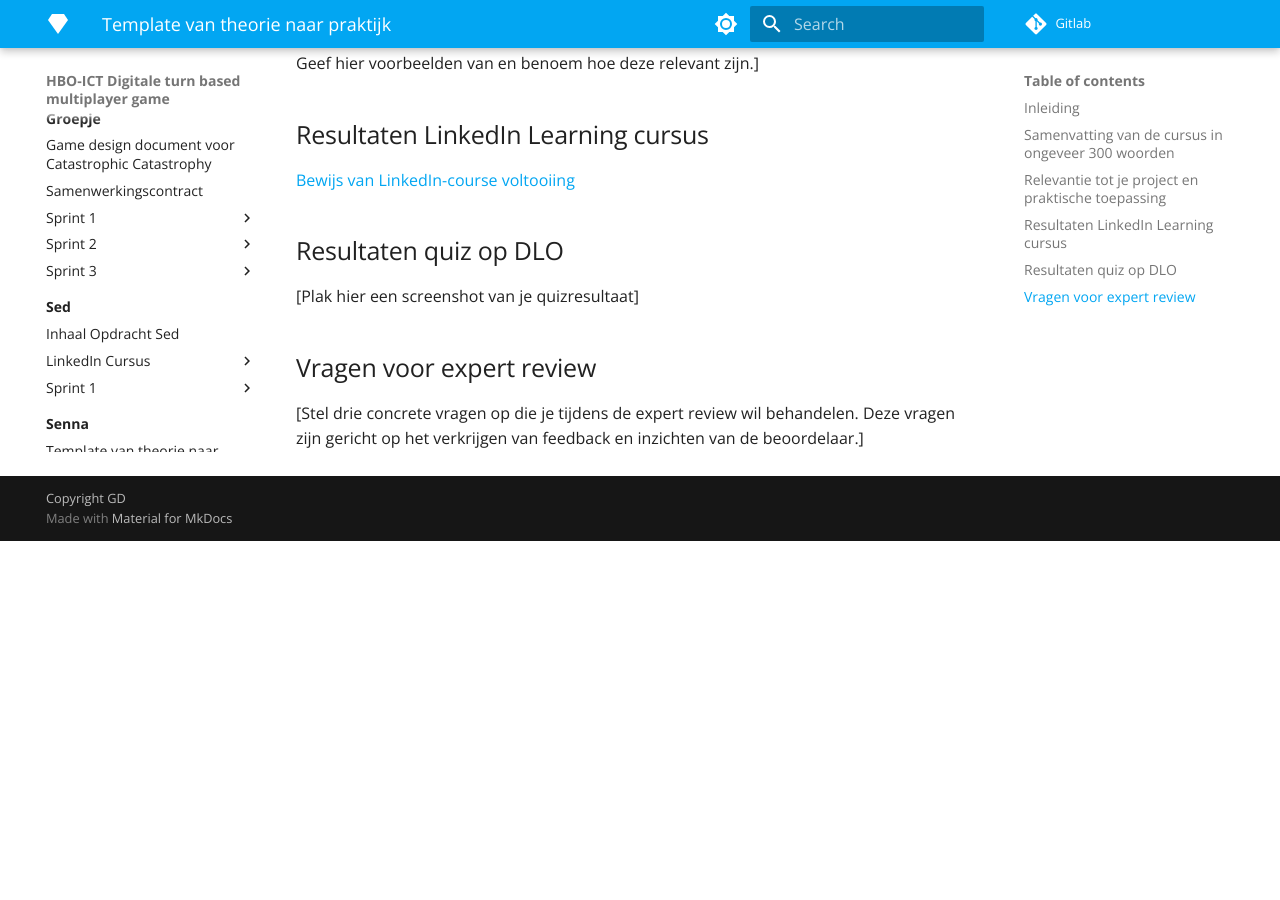
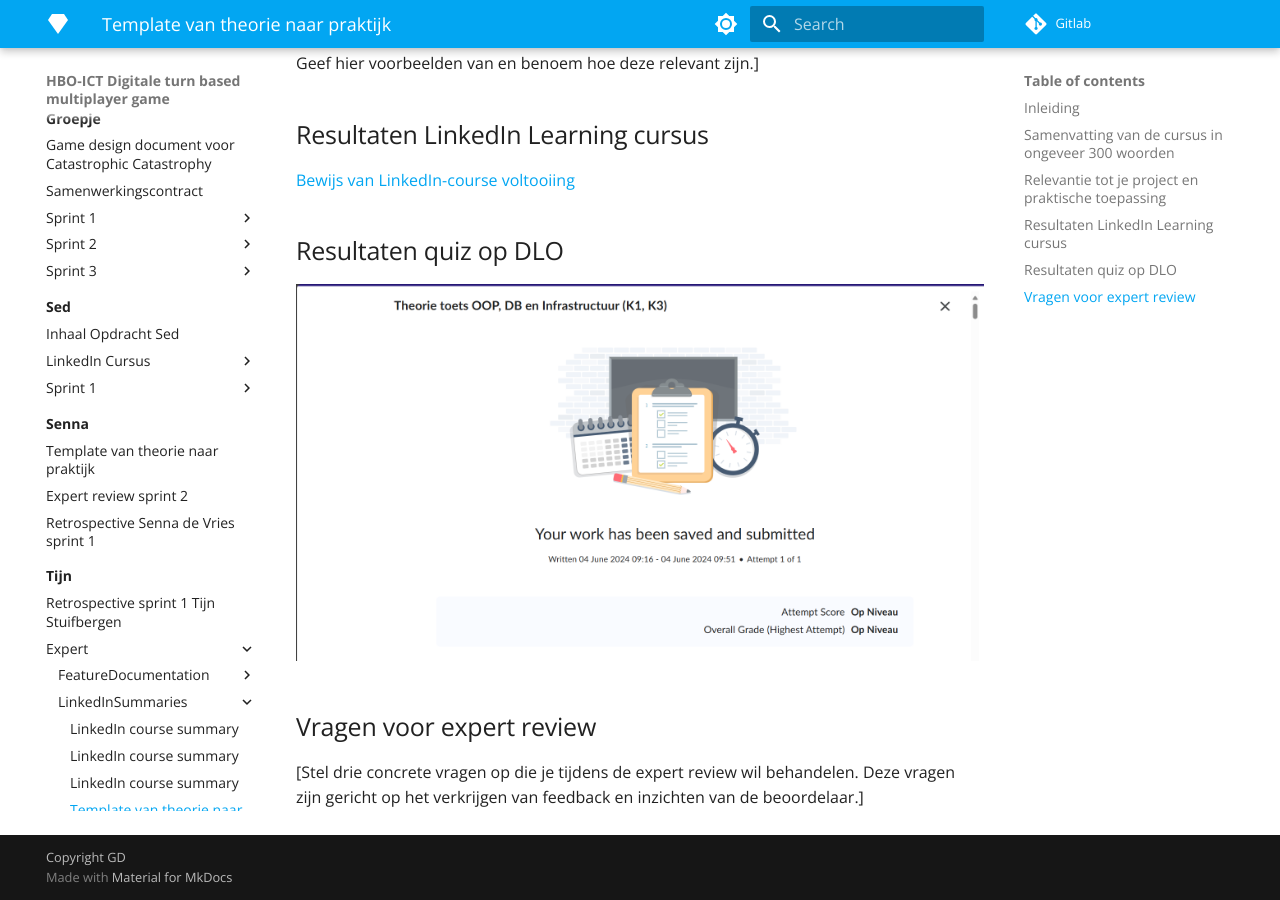
Before and after one commit to Doortje-Geuze/catastrophic-catastrophe, an MkDocs documentation site: the page built from docs/Tijn/Expert/LinkedInSummaries/relational-database.md, in a window 1280 px wide and 900 px high, scrolled down 2454 px. Built offline with MkDocs 1.6.1 and Material for MkDocs 9.7.7, drawn with Linux system fonts in a browser that asks for light colours; nearby versions of some CDN libraries; library files that are not in the unit come from our copies; before the commit the page ends 2995 px from its top, so only the background shows below that.

Commit message:
DLO quiz 2 blok 4 added to proof relational databases

```diff
--- a/docs/Tijn/Expert/LinkedInSummaries/relational-database.md
+++ b/docs/Tijn/Expert/LinkedInSummaries/relational-database.md
@@ -86,7 +86,7 @@
 
 ## Resultaten quiz op DLO
 
-[Plak hier een screenshot van je quizresultaat]
+![Bewijs van DLO quiz over K1 & K3](../LinkedInSummaries/DLOQuiz2Blok4.png)
 
 ## Vragen voor expert review
 
```
Also changed, not shown: docs/Tijn/Expert/LinkedInSummaries/DLOQuiz2Blok4.png (added).
